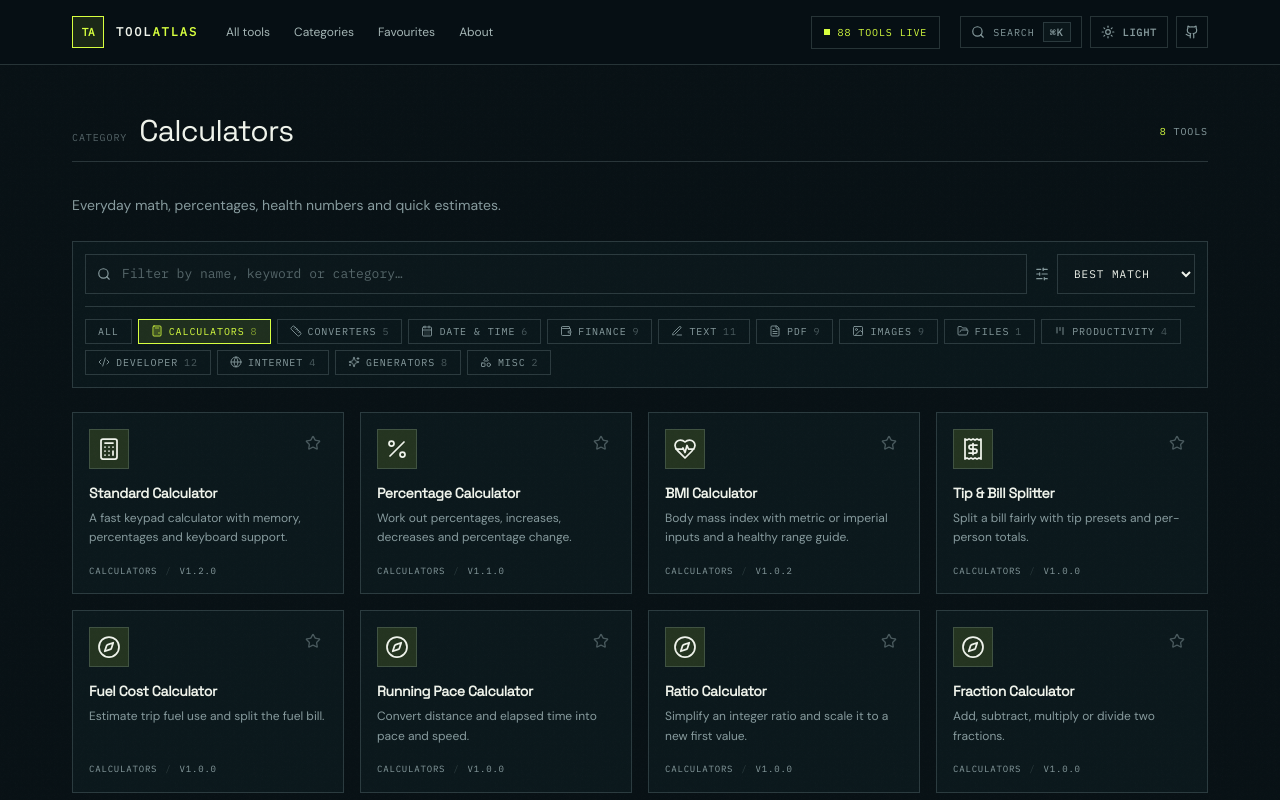
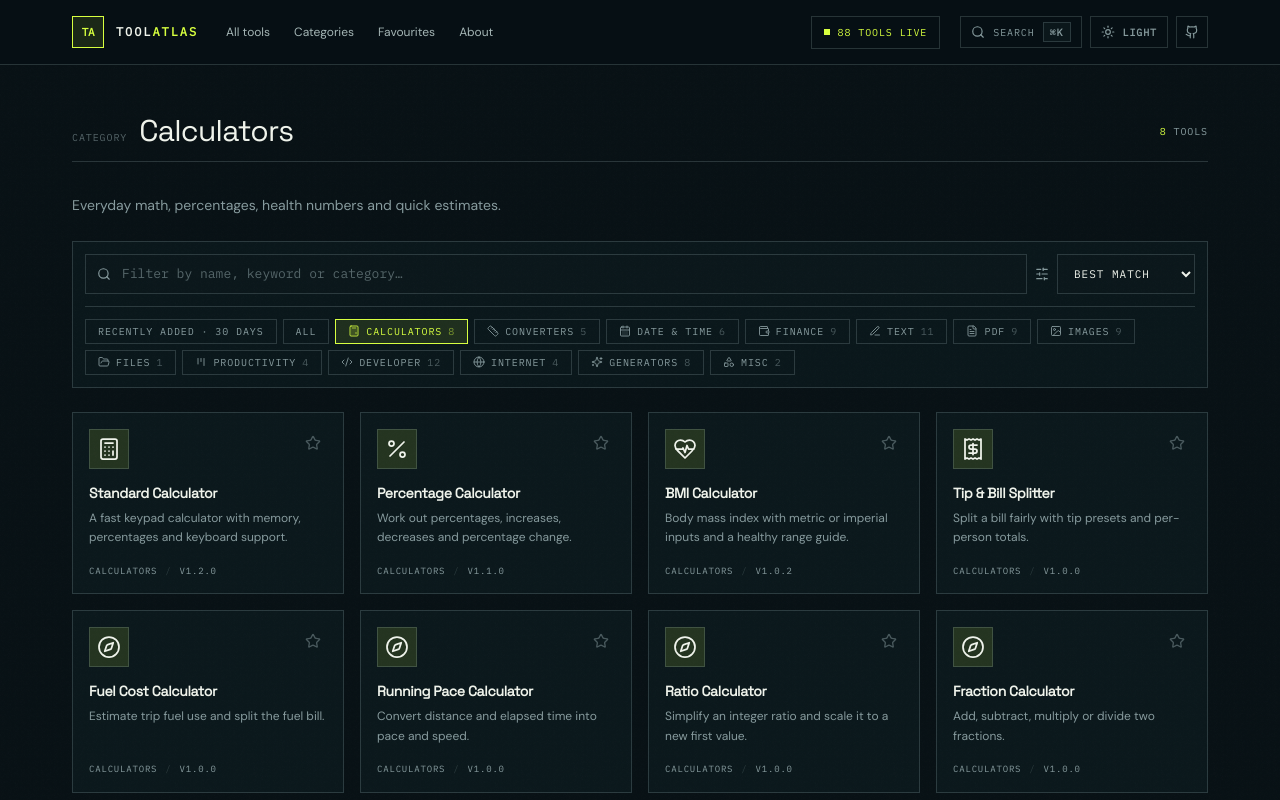
Before and after one commit to deepbat/toolatlas, a React (Vite) app: page /category/calculators in a window 1280 px wide. Shown: the top 800 px of the page. Built offline with nearby package versions, Linux system fonts and the light colour scheme.

Commit message:
Add recently added tool filter

```diff
--- a/src/pages/Browse.tsx
+++ b/src/pages/Browse.tsx
@@ -35,11 +35,16 @@ export default function BrowsePage() {
   const category = activeCategory ? CATEGORY_MAP[activeCategory] : null;
   const query = params.get('q') ?? '';
   const sort = (SORTS.find((option) => option.id === params.get('sort'))?.id ?? 'relevance') as SortKey;
+  const recentOnly = params.get('recent') === '1';
 
   const results = useMemo(() => {
     const base = activeCategory ? toolsByCategory(activeCategory) : TOOLS;
-    return sortTools(searchTools(query, base), sort);
-  }, [activeCategory, query, sort]);
+    const matched = sortTools(searchTools(query, base), sort);
+    if (!recentOnly) return matched;
+    const cutoff = new Date();
+    cutoff.setDate(cutoff.getDate() - 30);
+    return matched.filter((tool) => new Date(`${tool.added}T00:00:00`) >= cutoff);
+  }, [activeCategory, query, sort, recentOnly]);
 
   const update = (key: string, value: string) => {
     const next = new URLSearchParams(params);
@@ -109,7 +114,8 @@ export default function BrowsePage() {
           </div>
         </div>
 
-        <div className="mt-3 flex flex-wrap gap-1.5 border-t border-line pt-3">
+        <div className="mt-3 flex flex-wrap items-center gap-1.5 border-t border-line pt-3">
+          <button type="button" onClick={() => update('recent', recentOnly ? '' : '1')} aria-pressed={recentOnly} className={cn('border px-3 py-1 font-mono text-[10px] uppercase tracking-label transition', recentOnly ? 'border-accent bg-accent/10 text-accent' : 'border-line text-muted hover:border-accent/40 hover:text-fg')}>Recently added · 30 days</button>
           <Link
             to="/tools"
             className={cn(
```
